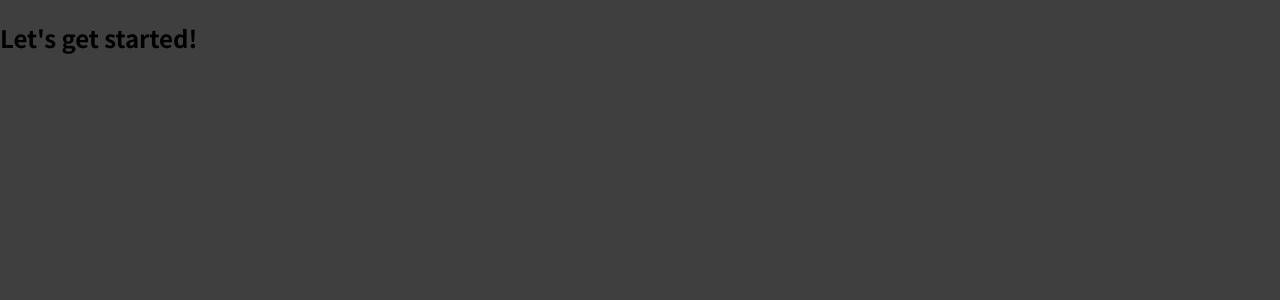
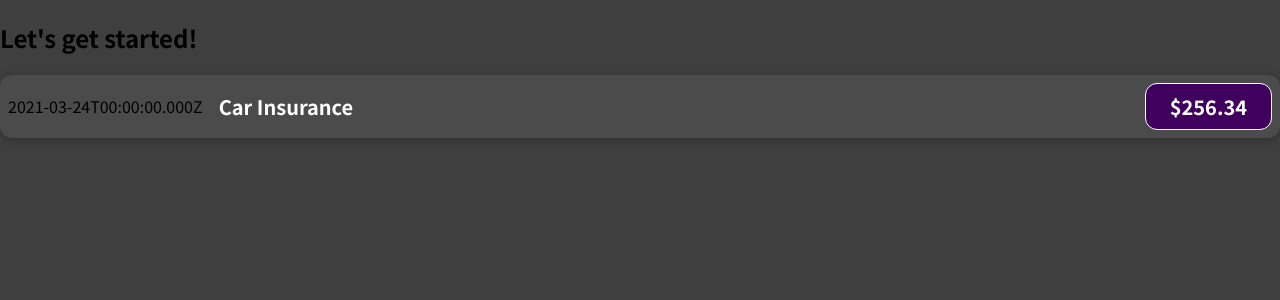
Before and after one commit to saurabhmaurya45/complete_react_practice, a JavaScript app: page / in a window 1280 px wide. Shown: the top 300 px of the page. Built offline with nearby package versions, Linux system fonts and the light colour scheme.

Commit message:
css added in expense component and print dynamically data from variable to html snippet

```diff
--- a/public/index.html
+++ b/public/index.html
@@ -24,7 +24,7 @@
       work correctly both with client-side routing and a non-root public URL.
       Learn how to configure a non-root public URL by running `npm run build`.
     -->
-    <title>React App</title>
+    <title>React Practicing</title>
   </head>
   <body>
     <noscript>You need to enable JavaScript to run this app.</noscript>
--- a/src/App.js
+++ b/src/App.js
@@ -1,8 +1,11 @@
+import ExpenseItem from './components/ExpenseItem'
+
 function App() {
   return (
-    <div>
+    <>
       <h2>Let's get started!</h2>
-    </div>
+      <ExpenseItem></ExpenseItem>
+    </>
   );
 }
 
--- /dev/null
+++ b/src/components/ExpenseItem.css
@@ -0,0 +1,56 @@
+.expense-item {
+  display: flex;
+  justify-content: space-between;
+  align-items: center;
+  box-shadow: 0 2px 8px rgba(0, 0, 0, 0.25);
+  padding: 0.5rem;
+  margin: 1rem 0;
+  border-radius: 12px;
+  background-color: #4b4b4b;
+}
+
+.expense-item__description {
+  display: flex;
+  flex-direction: column;
+  gap: 1rem;
+  align-items: flex-end;
+  flex-flow: column-reverse;
+  justify-content: flex-start;
+  flex: 1;
+}
+
+.expense-item h2 {
+  color: #3a3a3a;
+  font-size: 1rem;
+  flex: 1;
+  margin: 0 1rem;
+  color: white;
+}
+
+.expense-item__price {
+  font-size: 1rem;
+  font-weight: bold;
+  color: white;
+  background-color: #40005d;
+  border: 1px solid white;
+  padding: 0.5rem;
+  border-radius: 12px;
+}
+
+@media (min-width: 580px) {
+  .expense-item__description {
+    flex-direction: row;
+    align-items: center;
+    justify-content: flex-start;
+    flex: 1;
+  }
+
+  .expense-item__description h2 {
+    font-size: 1.25rem;
+  }
+
+  .expense-item__price {
+    font-size: 1.25rem;
+    padding: 0.5rem 1.5rem;
+  }
+}
--- /dev/null
+++ b/src/components/ExpenseItem.js
@@ -0,0 +1,22 @@
+import './ExpenseItem.css';
+
+function ExpenseItem(){
+    const expenseDate = new Date(2021,2,24);
+    const expenseTitle = "Car Insurance";
+    const expensePrice = 256.34;
+
+    return (
+        <div className='expense-item'>
+            <div>
+                {expenseDate.toISOString()}
+            </div>
+            <div className='expense-item__description'>
+                <h2>{expenseTitle}</h2>
+                <div className='expense-item__price'>${expensePrice}</div>
+            </div>
+        </div>
+    );
+
+}
+
+export default ExpenseItem;
```
